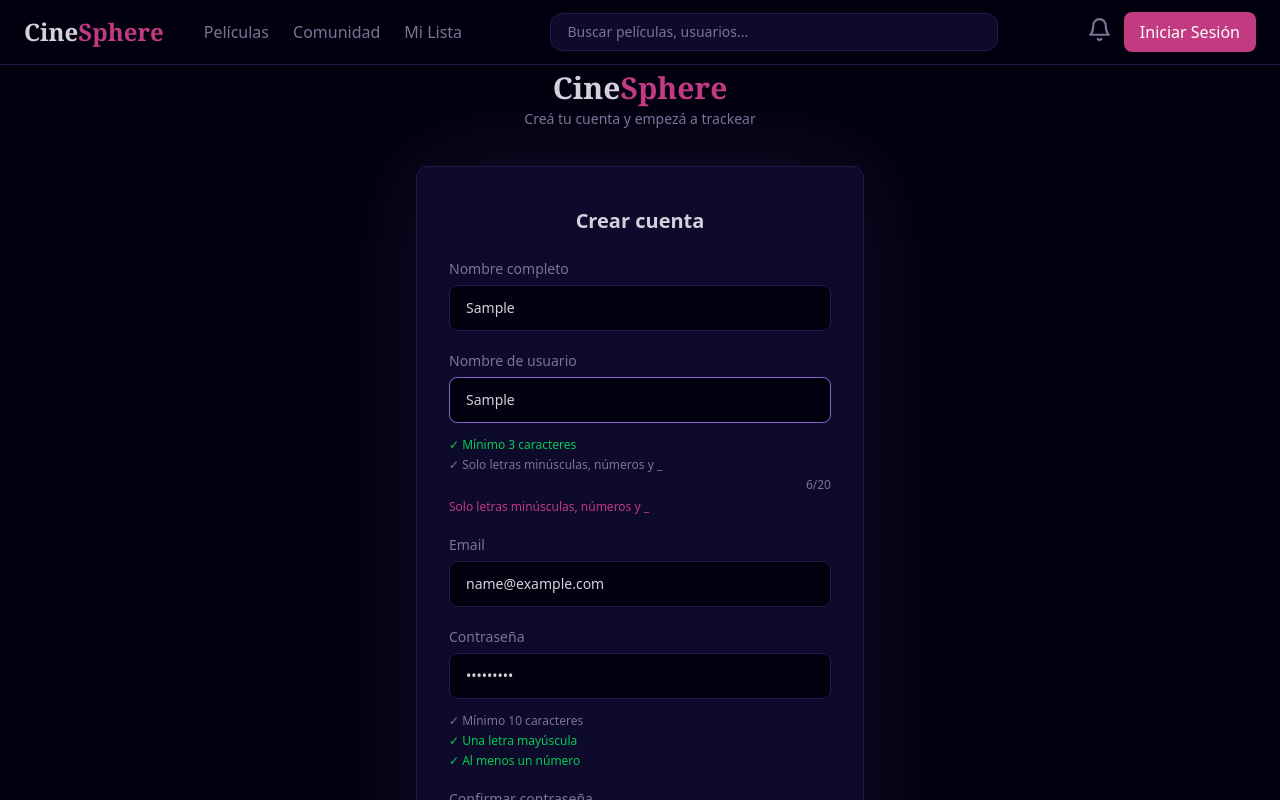
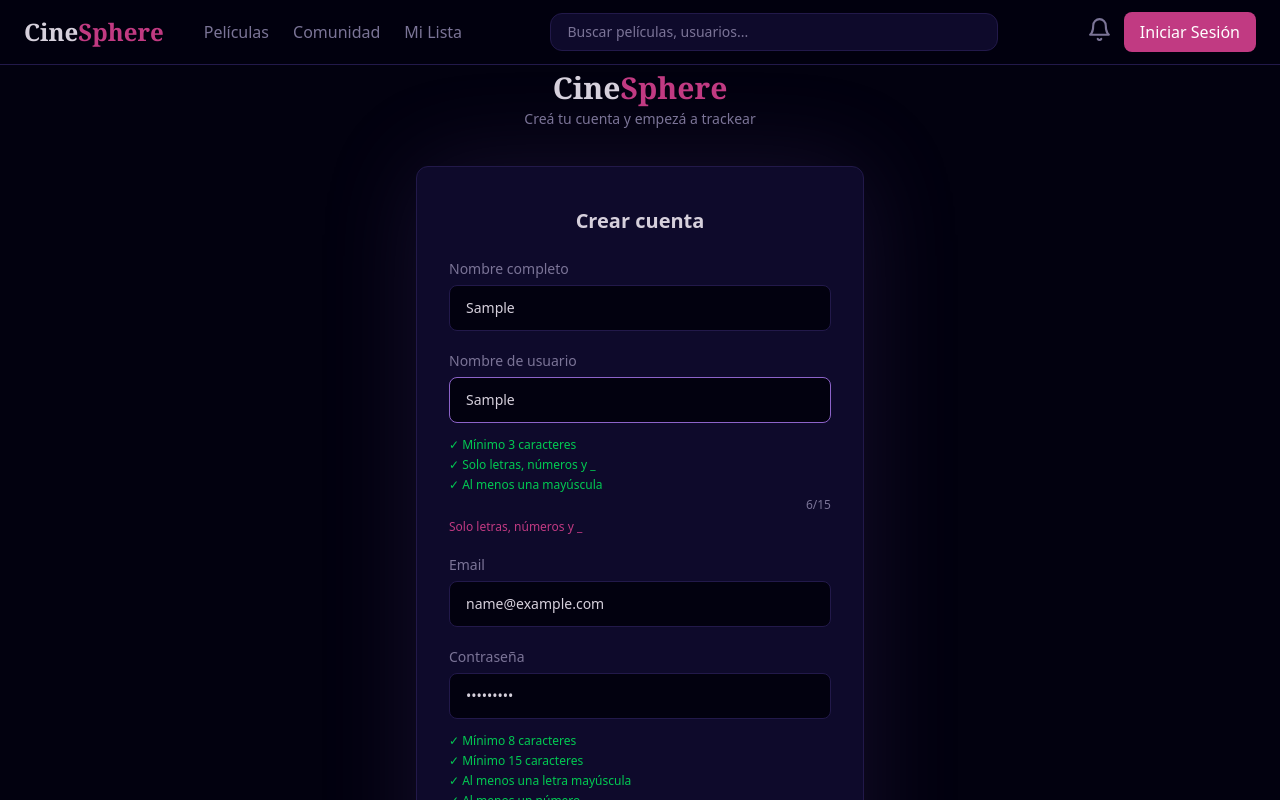
Before and after one commit to proyectofinalmfa2026-lang/Frontend, a Next.js app: page /Register in a window 1280 px wide. Both pictures are taken after typing "Sample", "Sample", "name@example.com", "Sample123", "Sample123" into the empty fields and a click on the button "Soy cinéfilo, entrar". Shown: the part 35-835 px from the top of the page. Built offline with nearby package versions, Linux system fonts and the light colour scheme; no server answers.

Commit message:
feat(auth): improve form validation for register and login

```diff
--- a/Views/auth/LoginView.tsx
+++ b/Views/auth/LoginView.tsx
@@ -26,8 +26,6 @@ export default function LoginPage() {
   });
 
   const handleGoogleLogin = () => {
-    toast.info("Google Login proximamente disponible");
-    // Aquí podrías redirigir a tu backend para iniciar el flujo de autenticación de Google
     window.location.href = `${process.env.NEXT_PUBLIC_API_URL}/auth/google`;
   };
   const { user } = useAuthStore();
@@ -120,6 +118,7 @@ export default function LoginPage() {
               <input
                 {...register("password")}
                 type="password"
+                maxLength={15}
                 placeholder="Tu contraseña"
                 className="
               bg-[#02010F]
@@ -218,7 +217,7 @@ export default function LoginPage() {
 
           {/* Footer */}
           <p className="text-center text-sm text-[#7B7497] mt-6">
-            ¿No tenés cuenta?{" "}
+            ¿No tienes cuenta?{" "}
             <Link
               href="/Register"
               className="text-[#8C63C9] hover:underline font-medium"
--- a/Views/auth/RegisterView.tsx
+++ b/Views/auth/RegisterView.tsx
@@ -83,6 +83,7 @@ export default function RegisterPage() {
               <input
                 {...register("name")}
                 placeholder="Tu nombre"
+                maxLength={30}
                 className="
                 bg-[#02010F]
                 border border-[#22194A]
@@ -112,7 +113,7 @@ export default function RegisterPage() {
 
               <input
                 {...register("username")}
-                maxLength={20}
+                maxLength={15}
                 placeholder="ej: cine_lover"
                 className="
                 bg-[#02010F]
@@ -205,7 +206,7 @@ export default function RegisterPage() {
                 {...register("confirmPassword")}
                 type="password"
                 maxLength={15}
-                placeholder="Repetí tu contraseña"
+                placeholder="Repite tu contraseña"
                 className="
                 bg-[#02010F]
                 border border-[#22194A]
@@ -251,11 +252,11 @@ export default function RegisterPage() {
           </form>
 
           {/* Footer */}
-          <p className="text-center text-sm text-[#7B7497] mt-6">
-            ¿Ya tenés cuenta?{" "}
+          <p className="text-center text-sm text-[#7B7497] mt-6 ">
+            ¿Ya tienes una cuenta?
             <Link
               href="/Login"
-              className="text-[#8C63C9] hover:underline font-medium cursor-pointer"
+              className="text-[#8C63C9] hover:underline font-medium cursor-pointer p-2"
             >
               Iniciá sesión
             </Link>
--- a/components/auth/passwordRules.tsx
+++ b/components/auth/passwordRules.tsx
@@ -4,9 +4,10 @@ interface PasswordRulesProps {
 
 export default function PasswordRules({ password }: PasswordRulesProps) {
   const rules = {
-    minLength: password.length >= 10,
+    minLength: password.length >= 8,
+    maxLength: password.length <= 15,
     uppercase: /[A-Z]/.test(password),
-    number: /\d/.test(password),
+    number: /[0-9]/.test(password),
   };
 
   if (!password.length) return null;
@@ -14,11 +15,14 @@ export default function PasswordRules({ password }: PasswordRulesProps) {
   return (
     <div className="mt-2 space-y-1 text-xs">
       <p className={rules.minLength ? "text-green-500" : "text-[#7B7497]"}>
-        ✓ Mínimo 10 caracteres
+        ✓ Mínimo 8 caracteres
+      </p>
+      <p className={rules.minLength ? "text-green-500" : "text-[#7B7497]"}>
+        ✓ Mínimo 15 caracteres
       </p>
 
       <p className={rules.uppercase ? "text-green-500" : "text-[#7B7497]"}>
-        ✓ Una letra mayúscula
+        ✓ Al menos una letra mayúscula
       </p>
 
       <p className={rules.number ? "text-green-500" : "text-[#7B7497]"}>
--- a/components/auth/usernameRules.tsx
+++ b/components/auth/usernameRules.tsx
@@ -5,8 +5,9 @@ interface UsernameRulesProps {
 export default function UsernameRules({ username }: UsernameRulesProps) {
   const rules = {
     minLength: username.length >= 3,
-    maxLength: username.length <= 20,
-    validFormat: /^[a-z0-9_]+$/.test(username),
+    maxLength: username.length <= 15,
+    validFormat: /^[a-zA-Z0-9_]+$/.test(username),
+    hasUppercase: /[A-Z]/.test(username),
   };
 
   if (!username.length) return null;
@@ -25,10 +26,14 @@ export default function UsernameRules({ username }: UsernameRulesProps) {
           rules.validFormat ? "text-green-500" : "text-[#7B7497]"
         }`}
       >
-        ✓ Solo letras minúsculas, números y _
+        ✓ Solo letras, números y _
       </p>
-
-      <p className="text-xs text-right text-[#7B7497]">{username.length}/20</p>
+      <p
+        className={`text-xs ${rules.hasUppercase ? "text-green-500" : "text-[#7B7497]"}`}
+      >
+        ✓ Al menos una mayúscula
+      </p>
+      <p className="text-xs text-right text-[#7B7497]">{username.length}/15</p>
     </div>
   );
 }
--- a/schemas/login.schemas.ts
+++ b/schemas/login.schemas.ts
@@ -1,8 +1,15 @@
 import { z } from "zod";
 
 export const loginSchema = z.object({
-  email: z.string().email({ message: "Email Invalido" }),
-  password: z.string().min(8, { message: "Mínimo 8 caracteres" }),
+  email: z
+    .string()
+    .email({ message: "Email Invalido" })
+    .max(100, "Email demasiado largo"),
+
+  password: z
+    .string()
+    .min(8, { message: "Mínimo 8 caracteres" })
+    .max(15, "Máximo 15 caracteres"),
 });
 
 export type LoginSchema = z.infer<typeof loginSchema>;
--- a/schemas/register.schemas.ts
+++ b/schemas/register.schemas.ts
@@ -2,19 +2,37 @@ import { z } from "zod";
 
 export const registerSchema = z
   .object({
-    name: z.string().min(2, "Mínimo 2 caracteres"),
+    name: z
+      .string()
+      .min(2, "Mínimo 2 caracteres")
+      .max(30, "Máximo 30 caracteres")
+      .regex(
+        /^[a-zA-ZáéíóúÁÉÍÓÚüÜñÑ\s\-']+$/,
+        "Solo letras, espacios, guiones y apóstrofes",
+      ),
     username: z
       .string()
       .min(3, "Mínimo 3 caracteres")
       .max(20, "Máximo 20 caracteres")
-      .regex(/^[a-z0-9_]+$/, "Solo letras minúsculas, números y _"),
-    email: z.string().email("Email inválido"),
+      .regex(/^[a-z0-9_]+$/, "Solo letras, números y _")
+      .regex(/[A-Z]/, "Debe contener al menos una mayúscula"),
+    email: z
+      .string()
+      .email("Email inválido")
+      .max(100, "Email demasiado largo")
+      .refine((email) => {
+        const domain = email.split("@")[1];
+        // Bloquea dominios sin punto o con extensión de un solo caracter
+        return (
+          domain && domain.includes(".") && domain.split(".").pop()!.length >= 2
+        );
+      }, "Ingresá un email válido"),
     password: z
       .string()
       .min(6, "Mínimo 8 caracteres")
       .max(15, "Máximo 15 caracteres")
-      .regex(/[A-Z]/, "Debe contener una mayúscula")
-      .regex(/[0-9]/, "Debe contener un número"),
+      .regex(/[A-Z]/, "Debe contener al menos una mayúscula")
+      .regex(/[0-9]/, "Debe contener al menos número"),
 
     confirmPassword: z.string(),
   })
```
